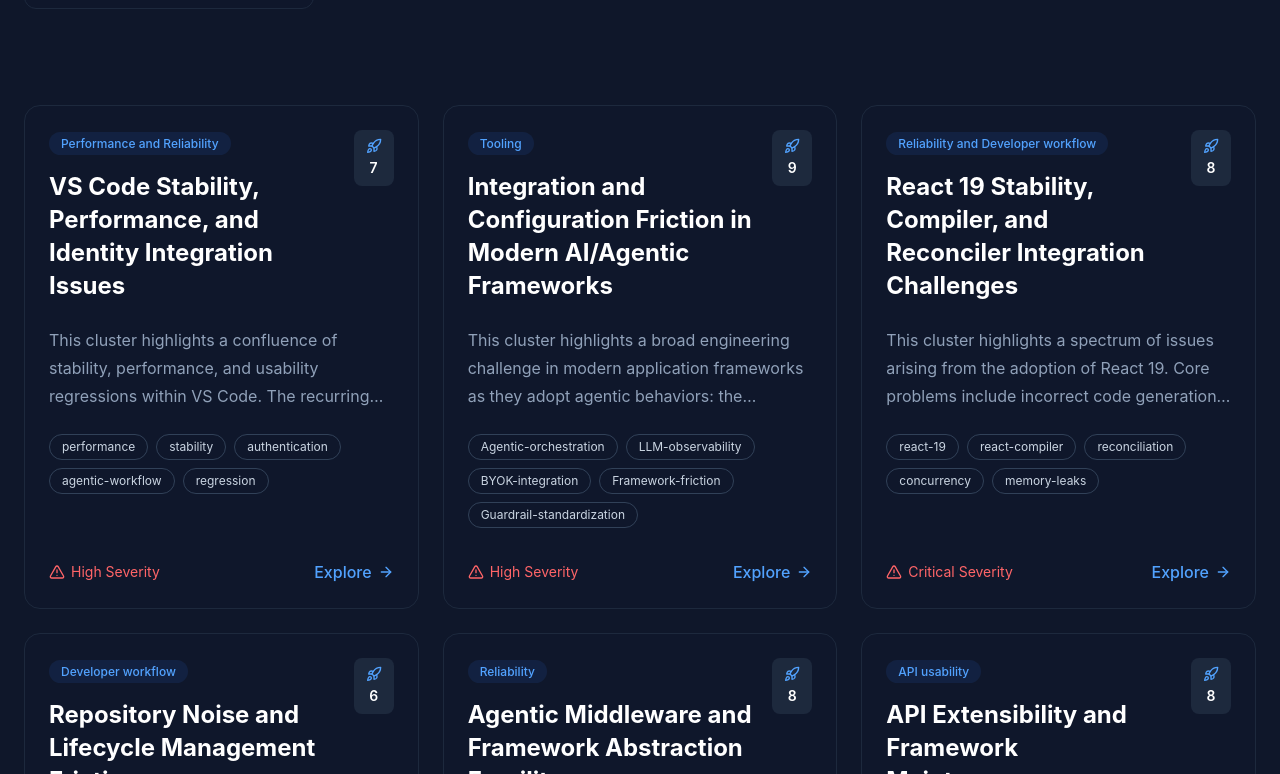
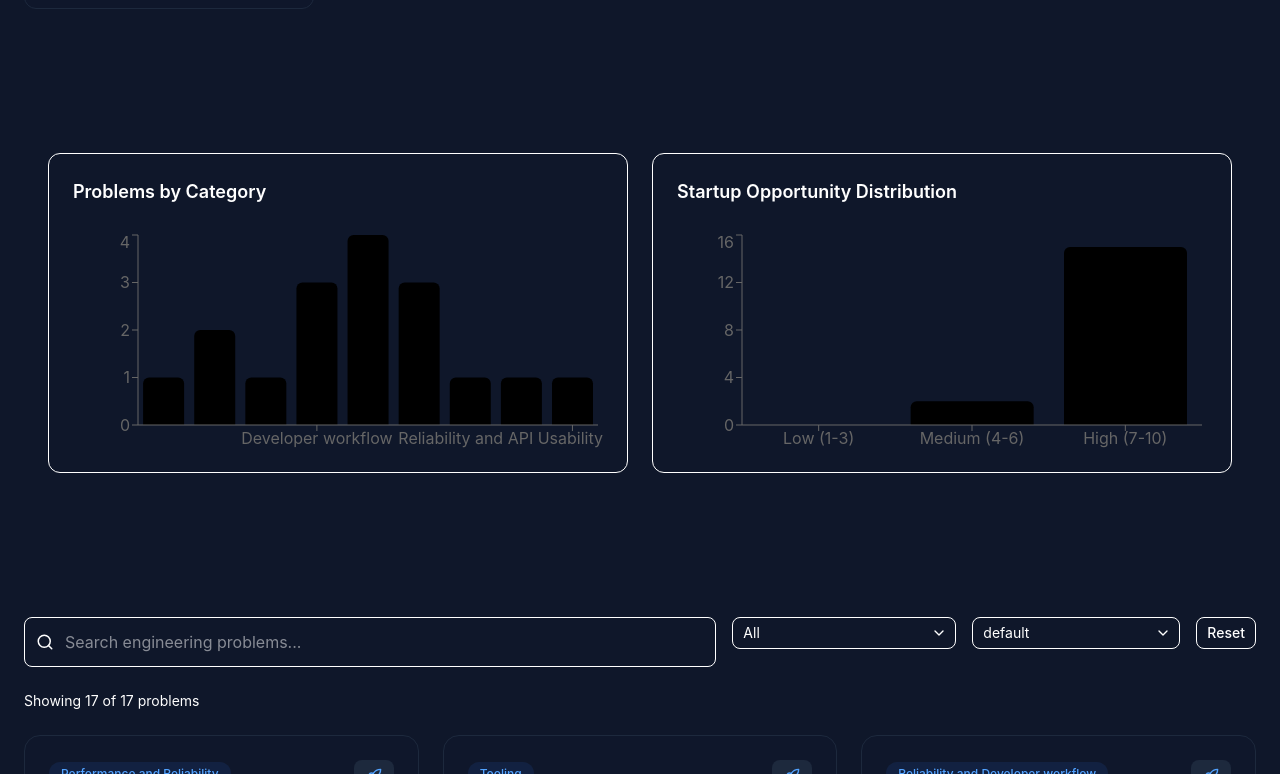
Before and after one commit to Sanjeev-8205/Problem-Finder, a React (Vite) app in the folder frontend/: page / in a window 1280 px wide. Shown: the part 786-1560 px from the top of the page. Built offline with nearby package versions, Linux system fonts and the light colour scheme.

Commit message:
feat: add filter options, dashboards, cluster grid and empty state placeholder

```diff
--- a/frontend/src/pages/Home.tsx
+++ b/frontend/src/pages/Home.tsx
@@ -6,26 +6,120 @@
 import ClusterModal from "@/components/cards/ClusterModal";
 import { useState } from "react";
 import ClusterGrid from "@/components/cards/ClusterGrid";
+import FilterBar from "@/components/filters/FilterBar";
+import DashboardCharts from "@/components/dashboard/DashboardCharts";
 
 function Home() {
     const problems = getProblems();
     const [selectedCluster, setSelectedCluster] = useState<Problem | null>(null);
+    const [searchQuery, setSearchQuery] = useState("");
+    const categories = ["All", ...new Set(problems.map((problem) => problem.problem_category)),];
+    const [selectedCategory, setSelectedCategory] = useState("All");
+    const [sortBy, setSortBy] = useState("default");
+
+    const severityRank: Record<string, number> = {
+      High: 3,
+      Medium: 2,
+      Low: 1,
+    };
+
+    const difficultyRank: Record<string, number> = {
+      High: 3,
+      Medium: 2,
+      Low: 1,
+    };
+
+    const filteredProblems = problems.filter((problem) => {
+    const query = searchQuery.toLowerCase();
+
+    const matchesSearch =
+      problem.cluster_name.toLowerCase().includes(query) ||
+      problem.summary.toLowerCase().includes(query) ||
+      problem.problem_category.toLowerCase().includes(query) ||
+      problem.keywords.some((keyword) =>
+        keyword.toLowerCase().includes(query)
+      );
+
+    const matchesCategory =
+      selectedCategory === "All" ||
+      problem.problem_category === selectedCategory;
+
+    return matchesSearch && matchesCategory;
+  });
+
+  const sortedProblems = [...filteredProblems].sort((a, b) => {
+    switch (sortBy) {
+      case "opportunity":
+        return b.startup_opportunity_score - a.startup_opportunity_score;
+
+      case "severity":
+        return (
+          (severityRank[b.severity] ?? 0) -
+          (severityRank[a.severity] ?? 0)
+        );
+
+      case "difficulty":
+        return (
+          (difficultyRank[b.difficulty_to_solve] ?? 0) -
+          (difficultyRank[a.difficulty_to_solve] ?? 0)
+        );
+
+      default:
+        return 0;
+    }
+  });
+
   return (
     <>
       <Navbar />
       <Hero />
       <StatsPanel />
+
       <section className="mx-auto max-w-7xl px-6 py-12">
+        <DashboardCharts problems={problems} />
+      </section>
 
+      <section id="problems" className="scroll-mt-20 mx-auto max-w-7xl px-6 py-12">
         <div className="grid gap-6">
 
+          <FilterBar
+            searchQuery={searchQuery}
+            onSearchChange={setSearchQuery}
+            selectedCategory={selectedCategory}
+            onCategoryChange={setSelectedCategory}
+            categories={categories}
+            sortBy={sortBy}
+            onSortChange={setSortBy}
+            onReset={() => {
+              console.log("Home reset called");
+              setSearchQuery("");
+              setSelectedCategory("All");
+              setSortBy("default");
+            }}
+          />
+
+          <p className="text-sm text-muted-foreground">
+            Showing {filteredProblems.length} of {problems.length} problems
+          </p>
+
+          {filteredProblems.length > 0 ? (
             <ClusterGrid
-              problems={problems}
+              problems={sortedProblems}
               onSelectCluster={setSelectedCluster}
             />
+          ) : (
+            <div className="py-16 text-center">
+              <h3 className="text-lg font-semibold">
+                No problems found
+              </h3>
+
+              <p className="mt-2 text-sm text-muted-foreground">
+                Try searching with a different keyword or category.
+              </p>
+            </div>
+          )}
 
         </div>
-
       </section>
 
       {
```
